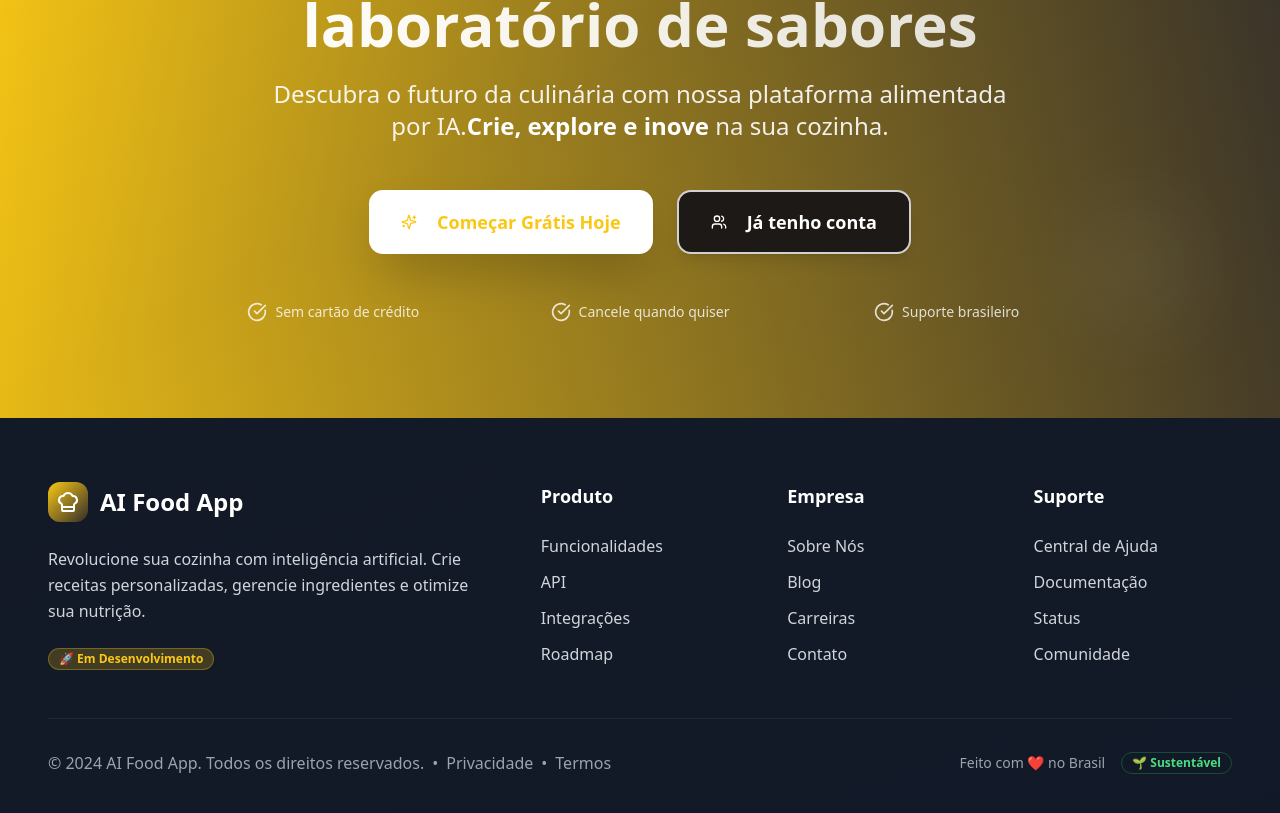
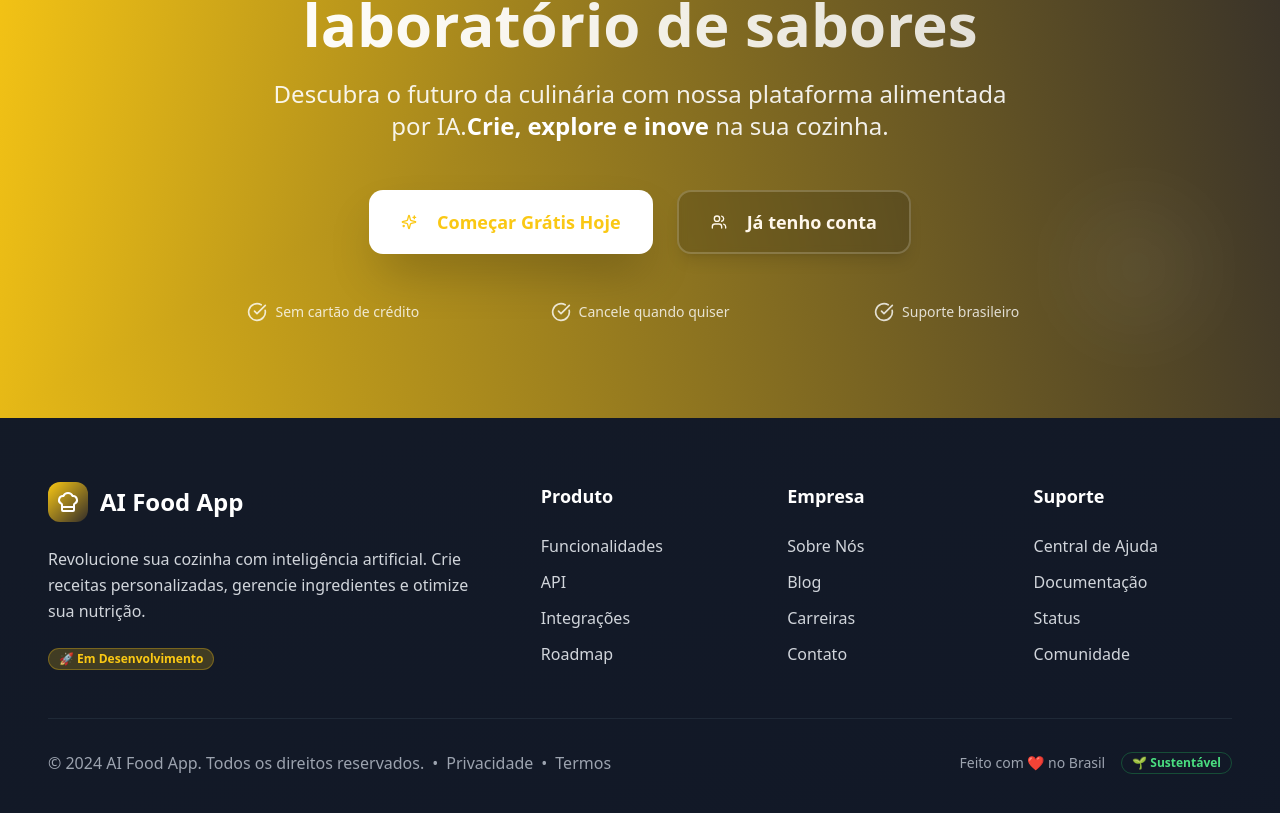
Before and after one commit to OtavioXimarelli/AiFoodAPP-UI, a React (Vite) app: page / in a window 1280 px wide. Shown: the part 3359-4172 px from the top of the page. Built offline with nearby package versions, Linux system fonts and the light colour scheme; no server answers.

Commit message:
Fix "Already have account" button hover.
Adjusted the hover state of the "Already have account" button on the landing page to ensure it is not completely white before hovering, improving its visibility and user experience.

```diff
--- a/src/pages/Index.tsx
+++ b/src/pages/Index.tsx
@@ -255,7 +255,7 @@ const Index = () => {
                   Começar Grátis Hoje
                 </Link>
               </Button>
-              <Button asChild size="lg" variant="outline" className="border-2 border-white/80 text-white hover:bg-white/20 hover:border-white hover-lift backdrop-blur-sm px-8 py-4 text-lg font-semibold h-auto shadow-lg">
+              <Button asChild size="lg" variant="outline" className="border-2 border-foreground/20 text-foreground bg-background/20 hover:bg-white hover:text-primary hover:border-white hover-lift backdrop-blur-sm px-8 py-4 text-lg font-semibold h-auto shadow-lg">
                 <Link to="/login">
                   <Users className="mr-3 h-6 w-6" />
                   Já tenho conta
```
